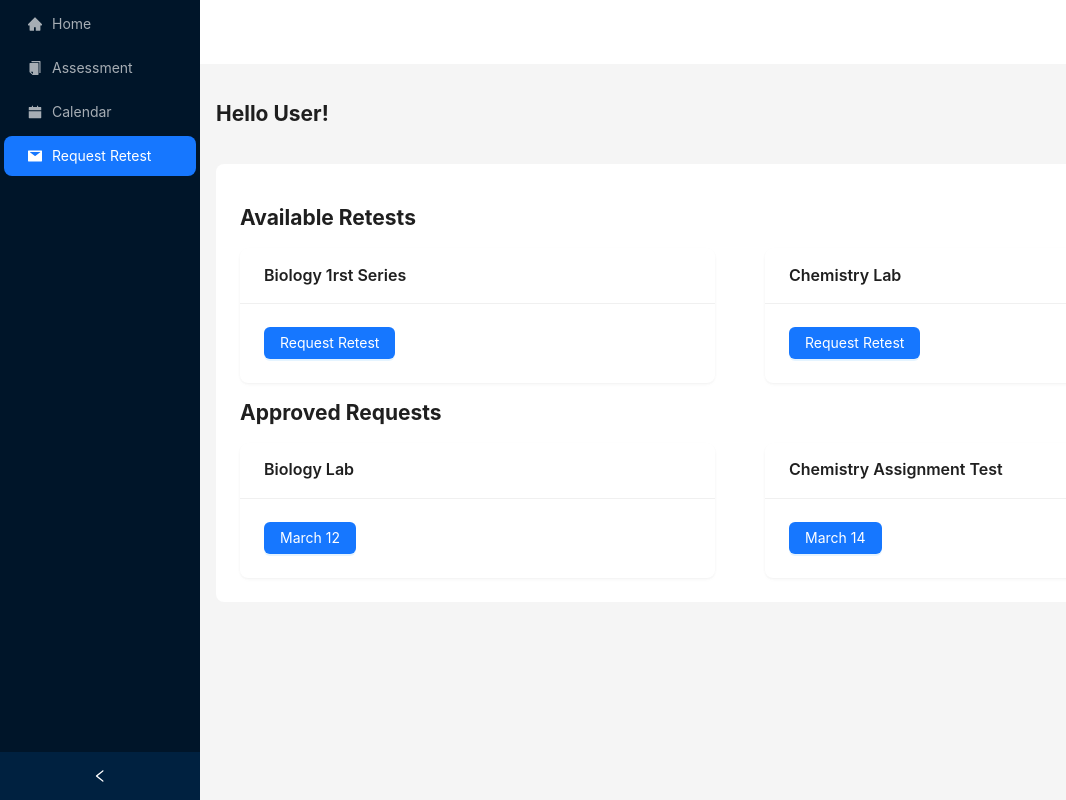
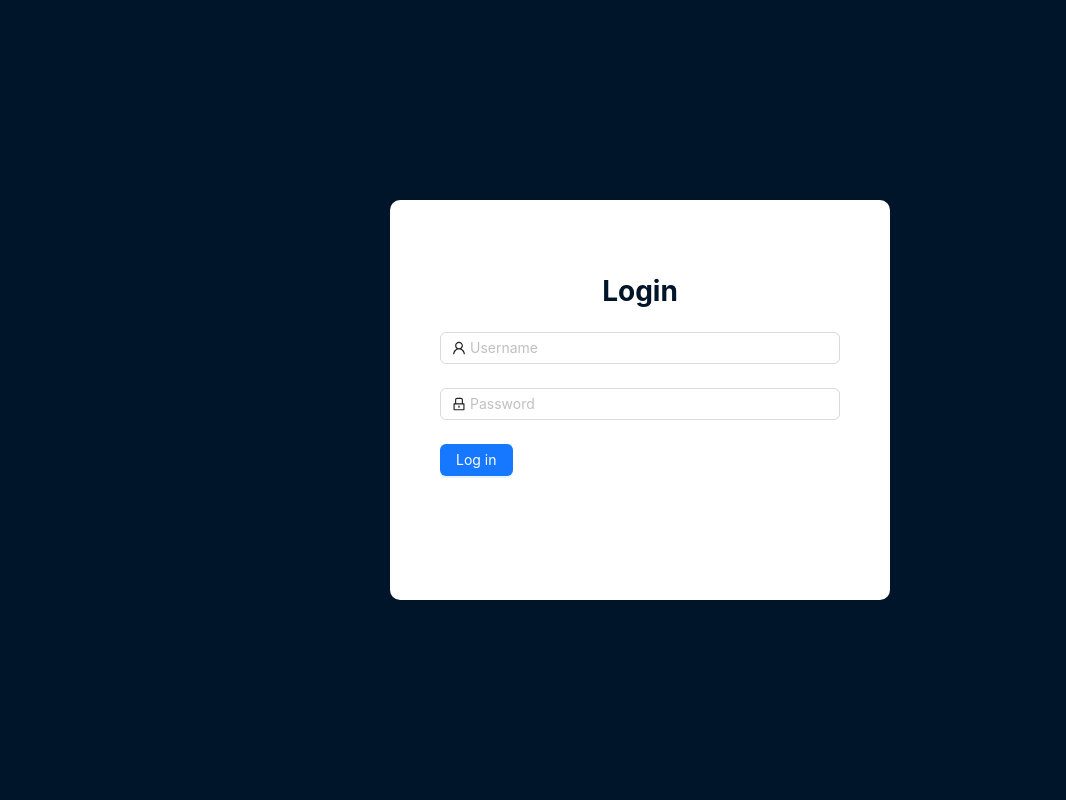
Before and after one commit to donabinu921/Online-Examination-Portal, a React (Create React App) app: page /retest-request in a window 1280 px wide. Shown: the whole page, without its empty margins (0-1066 px from the left). Built offline with nearby package versions, Linux system fonts and the light colour scheme.

Commit message:
Login button set up along with selective styling(main class)

```diff
--- a/src/App.css
+++ b/src/App.css
@@ -1,7 +1,6 @@
 .main{
-    /* display: flex;
+    display: flex;
     justify-content: center;
     align-items: center;
-    height: 100vh; */
-    background-color: #001529;
+    height: 100vh;
 }
--- a/src/App.js
+++ b/src/App.js
@@ -1,9 +1,17 @@
+import { useState } from 'react';
 import './App.css';
 import StudentRouter from './Pages/StudentRouter';
+import LoginSignUp from './Pages/LoginSignup';
 function App() {
+  const [isLoginClicked, setIsLoginClicked] = useState(false);
+
+  const handleLoginClick = () => {
+    setIsLoginClicked(true);
+  };
+
   return (
-    <div className="main">
-      <StudentRouter />
+    <div className={isLoginClicked ? '' : 'main'}>
+      {isLoginClicked ? <StudentRouter /> : <LoginSignUp onLoginClick={handleLoginClick} />}
     </div>
   );
 }
--- a/src/Pages/LoginSignup.jsx
+++ b/src/Pages/LoginSignup.jsx
@@ -1,41 +1,57 @@
 import '../Styles/LoginSignup.css'
-import user_icon from '../Assets/person.png'
-import email_icon from '../Assets/email.png'
-import password_icon from '../Assets/password.png'
-import { useState } from 'react'
+import { LockOutlined, UserOutlined } from '@ant-design/icons';
+import { Button, Form, Input } from 'antd';
 
-const LoginSignup = () => {
+const LoginSignup = ( {onLoginClick} ) => {
+      const onFinish = (values) => {
+        console.log('Received values of form: ', values);
+      };
+      return (
+        <div className='formContainer'>
+        <Form
+          name="normal_login"
+          className="login-form"
+          initialValues={{
+            remember: true,
+          }}
+          onFinish={onFinish}
+        >
+        <h1>Login</h1>
+          <Form.Item
+            name="username"
+            rules={[
+              {
+                required: true,
+                message: 'Please input your Username!',
+              },
+            ]}
+          >
+            <Input prefix={<UserOutlined className="site-form-item-icon" />} placeholder="Username" />
+          </Form.Item>
+          <Form.Item
+            name="password"
+            rules={[
+              {
+                required: true,
+                message: 'Please input your Password!',
+              },
+            ]}
+          >
+            <Input
+              prefix={<LockOutlined className="site-form-item-icon" />}
+              type="password"
+              placeholder="Password"
+            />
+          </Form.Item>
 
-  const [action, setAction] = useState('Login')
-
-  return (
-    <div className='container'>
-        <div className='header'>
-            <div className='text'>{action}</div>
-            <div className='underline'></div>
+          <Form.Item>
+            <Button type="primary" htmlType="submit" className="login-form-button" onClick={onLoginClick}>
+              Log in
+            </Button>
+          </Form.Item>
+        </Form>
         </div>
-        <div className='inputs'>
-            {action==="Login"?<div></div>:<div className='input'>
-                <img src={user_icon} alt="" />
-                <input type="text" placeholder='Name' />
-            </div>}
-
-            <div className='input'>
-                <img src={email_icon} alt="" />
-                <input type="email" placeholder='Email Id' />
-            </div>
-            <div className='input'>
-                <img src={password_icon} alt="" />
-                <input type="password" placeholder='Password' />
-            </div>
-            {action==="Sign Up"?<div></div>:<div className="forgot-password">Lost Password? <span>Click Here!</span></div>}
-            <div className='submit-container'>
-                <div className={action==="Login"?"submit gray":"submit"} onClick={()=>{setAction("Sign Up")}}>Sign Up</div>
-                <div className={action==="Sign Up"?"submit gray":"submit"} onClick={()=>{setAction("Login")}}>Login</div>
-            </div>
-        </div>
-    </div>
-  )
-}
+      );
+};
 
 export default LoginSignup
--- a/src/Styles/LoginSignup.css
+++ b/src/Styles/LoginSignup.css
@@ -1,99 +1,19 @@
-.container{
-    display: flex;
-    flex-direction: column;
-    /* margin: auto; */
-    margin: 100px 50px;
-    width: 600px;
-    background: #fff;
-    padding-bottom: 30px;
+#components-form-demo-normal-login .login-form {
+    max-width: 600px;
+}
+#components-form-demo-normal-login .login-form-button {
+    width: 100%;
 }
 
-.header{
-    display: flex;
-    flex-direction: column;
-    align-items: center;
-    gap: 9px;
-    width: 100%;
-    margin-top: 30px;
+h1{
+    text-align: center;
+    color: #001529;
 }
 
-.text{
-    color: #001529;
-    font-size: 48px;
-    font-weight: 700;
+.formContainer{
+    min-width: 400px;
+    height: auto;
+    background-color: white;
+    padding: 50px 50px 100px 50px;
+    border-radius: 10px;
 }
-
-.underline{
-    width: 61px;
-    height: 6px;
-    background: #001529;
-    border-radius: 9px;
-}
-
-.inputs{
-    margin-top: 55px;
-    display: flex;
-    flex-direction: column;
-    gap: 25px;
-}
-
-.input{
-    display: flex;
-    align-items: center;
-    margin: auto;
-    width: 480px;
-    height: 80px;
-    background: #eaeaea;
-    border-radius: 6px;
-}
-
-.input img{
-    margin: 0px 30px;
-}
-
-.input input{
-    height: 50px;
-    width: 400px;
-    background: transparent;
-    border: none;
-    outline: none;
-    color: #797979;
-    font-size: 19px;
-}
-
-.forgot-password{
-    padding-left: 62px;
-    margin-top: 27px;
-    color: #797979;
-    font-size: 18px;
-}
-
-.forgot-password span{
-    color: #001529;
-    cursor: pointer;
-}
-
-.submit-container{
-    display: flex;
-    gap: 30px;
-    margin: 60px auto;
-}
-
-.submit{
-    display: flex;
-    justify-content: center;
-    align-items: center;
-    width: 220px;
-    height: 59px;
-    color: #fff;
-    background: #001529;
-    border-radius: 50px;
-    font-size: 19px;
-    font-weight: 700;
-    cursor: pointer;
-}
-
-.gray{
-    background: #eaeaea;
-    color: #676767;
-}
--- a/src/index.css
+++ b/src/index.css
@@ -6,7 +6,7 @@ body {
   -webkit-font-smoothing: antialiased;
   -moz-osx-font-smoothing: grayscale;
   height: 100vh;
-  background-color: #003D5B ;
+  background-color: #001529;
 }
 
 code {
```
